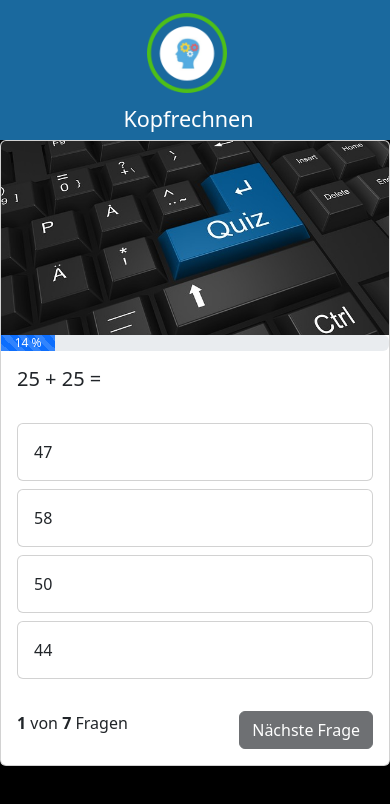
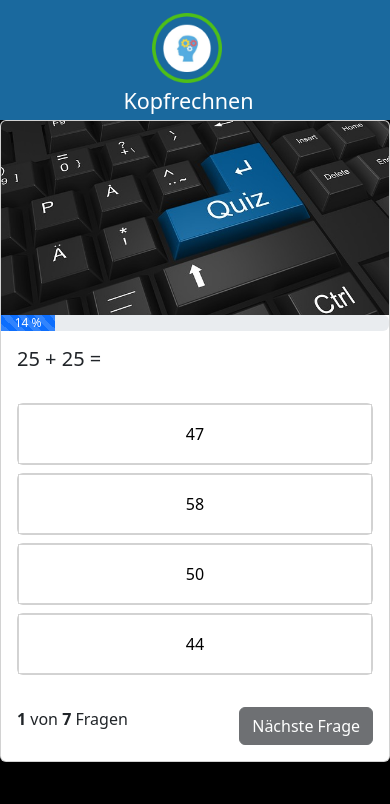
Before and after one commit to HosnyFahim/quizapp, a plain HTML site: page index.html in a window 390 px wide. Drawn offline with nearby package versions, Linux system fonts and the light colour scheme.

Commit message:
quizApp finale update

```diff
--- a/index.html
+++ b/index.html
@@ -60,28 +60,36 @@
                 <div class="card-body" id="question-body">
                     <h5 class="card-title" id="questiontext">Frage</h5><br>
 
-                    <div class="card mb-2 cursor-pointer" onclick="answer('answer_1')">
+                    <div class="card mb-2 cursor-pointer">
+                        <button id="button-1" class="answer-btn" onclick="answer('answer_1')">
                         <div class="card-body" id="answer_1">
                             Antwort
                         </div>
+                        </button>
                     </div>
 
-                    <div class="card mb-2 cursor-pointer" onclick="answer('answer_2')">
+                    <div class="card mb-2 cursor-pointer">
+                        <button id="button-2" class="answer-btn" onclick="answer('answer_2')">
                         <div class="card-body" id="answer_2">
                             Antwort
                         </div>
+                        </button>
                     </div>
 
-                    <div class="card mb-2 cursor-pointer" onclick="answer('answer_3')">
+                    <div class="card mb-2 cursor-pointer">
+                        <button id="button-3" class="answer-btn" onclick="answer('answer_3')">
                         <div class="card-body" id="answer_3">
                             Antwort
                         </div>
+                        </button>
                     </div>
 
-                    <div class="card mb-2 cursor-pointer" onclick="answer('answer_4')">
+                    <div class="card mb-2 cursor-pointer">
+                        <button id="button-4" class="answer-btn" onclick="answer('answer_4')">
                         <div class="card-body" id="answer_4">
                             Antwort
                         </div>
+                        </button>
                     </div>
                     <br>
 
--- a/media.css
+++ b/media.css
@@ -11,7 +11,7 @@
         flex-direction: column;
     }
     .container {
-        min-height: 90vh;
+        min-height: 80vh;
     }
     .bg-gray {
         background-color: #1A699E;
@@ -41,16 +41,22 @@
         padding: 0 !important;
     }
     .nav-content img {
-        width: 100px;
+        width: 80px;
     }
     .bg-gray {
-        height: 165px !important;
+        height: 126px !important;
+    }
+    .categories {
+        margin-top: 0;
     }
 }
 
 @media (max-width: 520px) {
     .container {
         min-height: 66vh;
+    }
+    .nav-content img {
+        width: 70px;
     }
 }
 
@@ -62,9 +68,9 @@
 
 @media (max-width: 400px) {
     .nav-content img {
-        width: 80px;
+        width: 70px;
     }
     .bg-gray {
-        height: 140px !important;
+        height: 120px !important;
     }
 }
--- a/script.js
+++ b/script.js
@@ -71,13 +71,21 @@ function answer(selection) {
         AUDIO_FAIL.play();
     }
 
-    document.getElementById('next-button').disabled = false; // dieser Zeile macht das Button anklickbar, wenn die oberre answer Function ausgeführt wird!
+    document.getElementById('next-button').disabled = false;
+    document.getElementById('button-1').disabled = true; // dieser Zeile macht das Button anklickbar, wenn die oberre answer Function ausgeführt wird!
+    document.getElementById('button-2').disabled = true; // dieser Zeile macht das Button anklickbar, wenn die oberre answer Function ausgeführt wird!
+    document.getElementById('button-3').disabled = true; // dieser Zeile macht das Button anklickbar, wenn die oberre answer Function ausgeführt wird!
+    document.getElementById('button-4').disabled = true; // dieser Zeile macht das Button anklickbar, wenn die oberre answer Function ausgeführt wird!
 }
 
 
 function nextQuestion() {
     currentQuestion++; // Variable wird um 1 erhöht. In diesem Fall von 0 auf 1.
     document.getElementById('next-button').disabled = true; // dieser Zeile macht das Button wieder unanklickbar.
+    document.getElementById('button-1').disabled = false; // dieser Zeile macht das Button anklickbar, wenn die oberre answer Function ausgeführt wird!
+    document.getElementById('button-2').disabled = false; // dieser Zeile macht das Button anklickbar, wenn die oberre answer Function ausgeführt wird!
+    document.getElementById('button-3').disabled = false; // dieser Zeile macht das Button anklickbar, wenn die oberre answer Function ausgeführt wird!
+    document.getElementById('button-4').disabled = false; // dieser Zeile macht das Button anklickbar, wenn die oberre answer Function ausgeführt wird!
     resetAnswerButton();
     showQuestion();
 }
--- a/style.css
+++ b/style.css
@@ -55,8 +55,16 @@ body {
     justify-content: space-between;
 }
 
-.cursor-pointer:hover {
-    cursor: pointer;
+.cursor-pointer {
+    transition: all 225ms ease-in-out;
+}
+
+.answer-btn {
+    border: 0.1px solid lightgray;
+    background-color: white;
+}
+
+.answer-btn:hover {
     background-color: rgb(228, 232, 232);
 }
 
```
